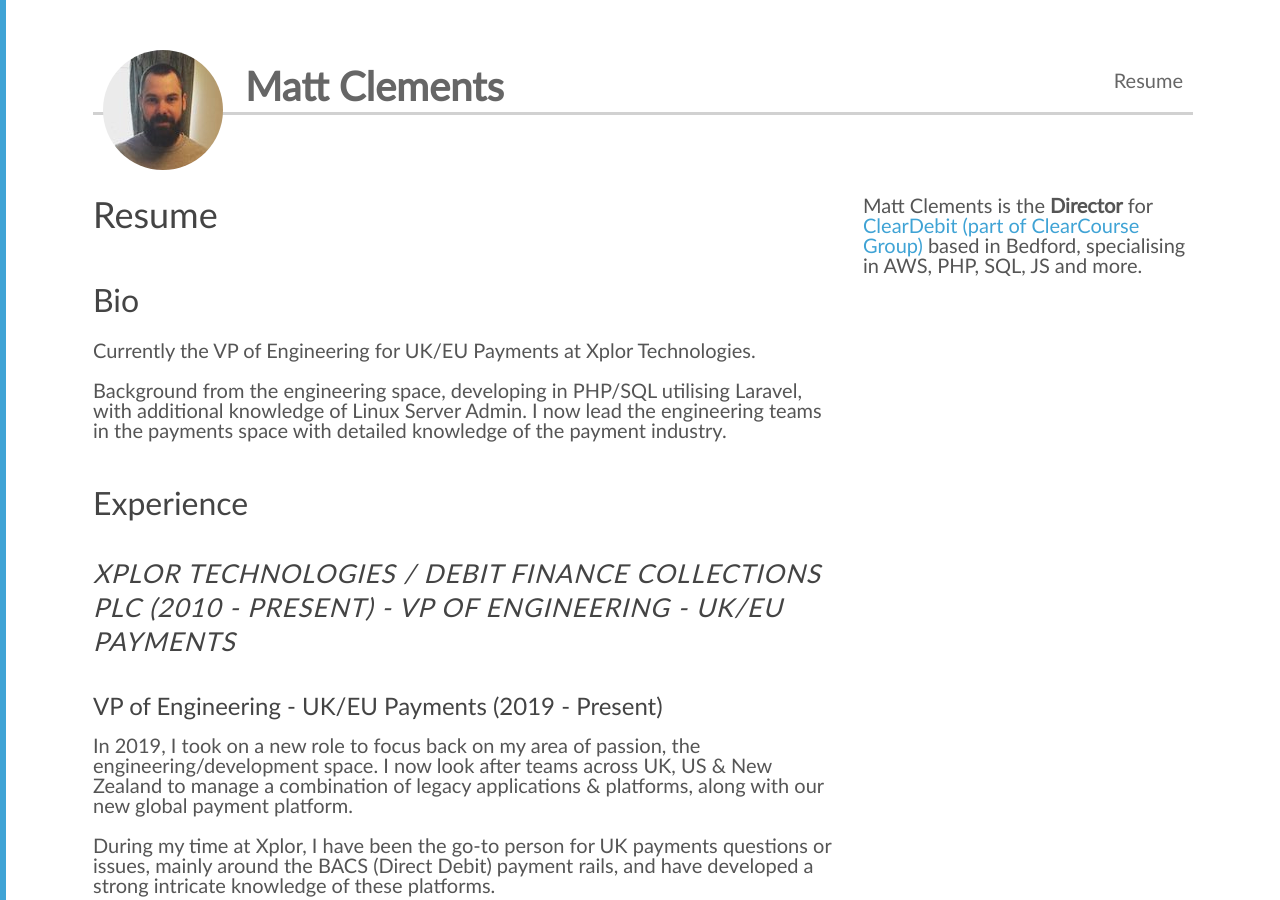
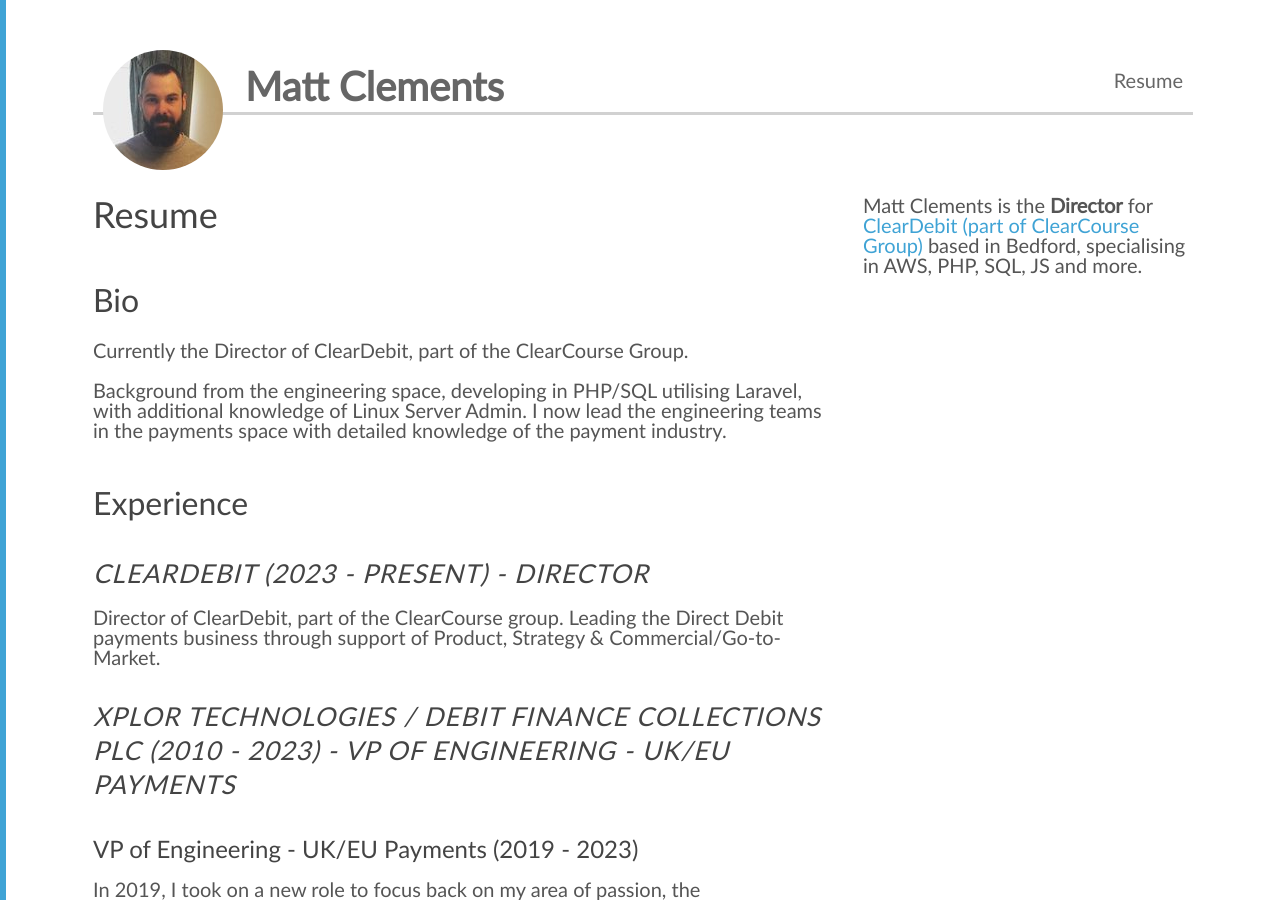
Before and after one commit to mattclements/mattclements.github.io, a Jekyll site: the page built from index.md, in a window 1280 px wide and 900 px high. Built offline with Jekyll 4.4.1, drawn with Linux system fonts in a browser that asks for light colours.

Commit message:
Resume Updates

```diff
--- a/index.md
+++ b/index.md
@@ -6,15 +6,19 @@
 
 ## Bio
 
-Currently the VP of Engineering for UK/EU Payments at Xplor Technologies.
+Currently the Director of ClearDebit, part of the ClearCourse Group.
 
 Background from the engineering space, developing in PHP/SQL utilising Laravel, with additional knowledge of Linux Server Admin. I now lead the engineering teams in the payments space with detailed knowledge of the payment industry.
 
 ## Experience
 
-### Xplor Technologies / Debit Finance Collections Plc (2010 - Present) - VP of Engineering - UK/EU Payments
+### ClearDebit (2023 - Present) - Director
 
-#### VP of Engineering - UK/EU Payments (2019 - Present)
+Director of ClearDebit, part of the ClearCourse group. Leading the Direct Debit payments business through support of Product, Strategy & Commercial/Go-to-Market.
+
+### Xplor Technologies / Debit Finance Collections Plc (2010 - 2023) - VP of Engineering - UK/EU Payments
+
+#### VP of Engineering - UK/EU Payments (2019 - 2023)
 
 In 2019, I took on a new role to focus back on my area of passion, the engineering/development space. I now look after teams across
 UK, US &amp; New Zealand to manage a combination of legacy applications &amp; platforms, along with our new global payment platform.
```
